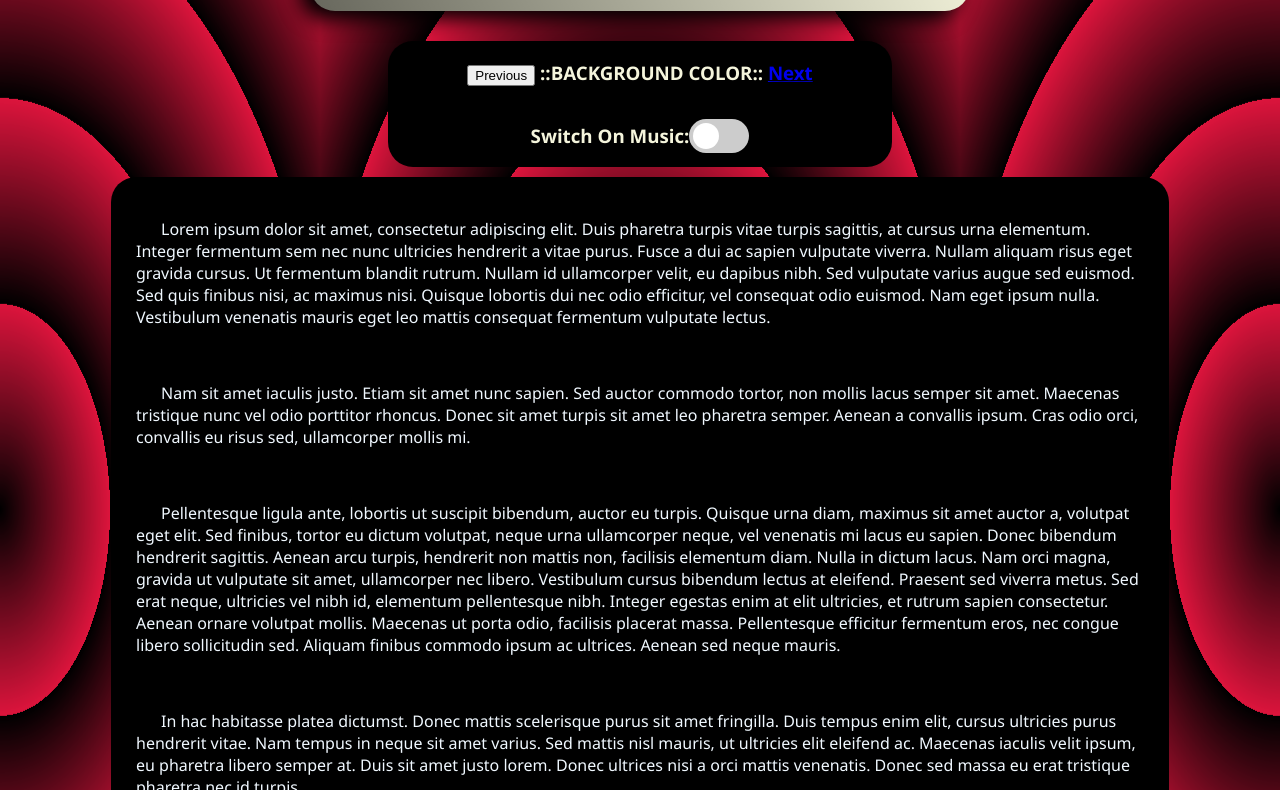
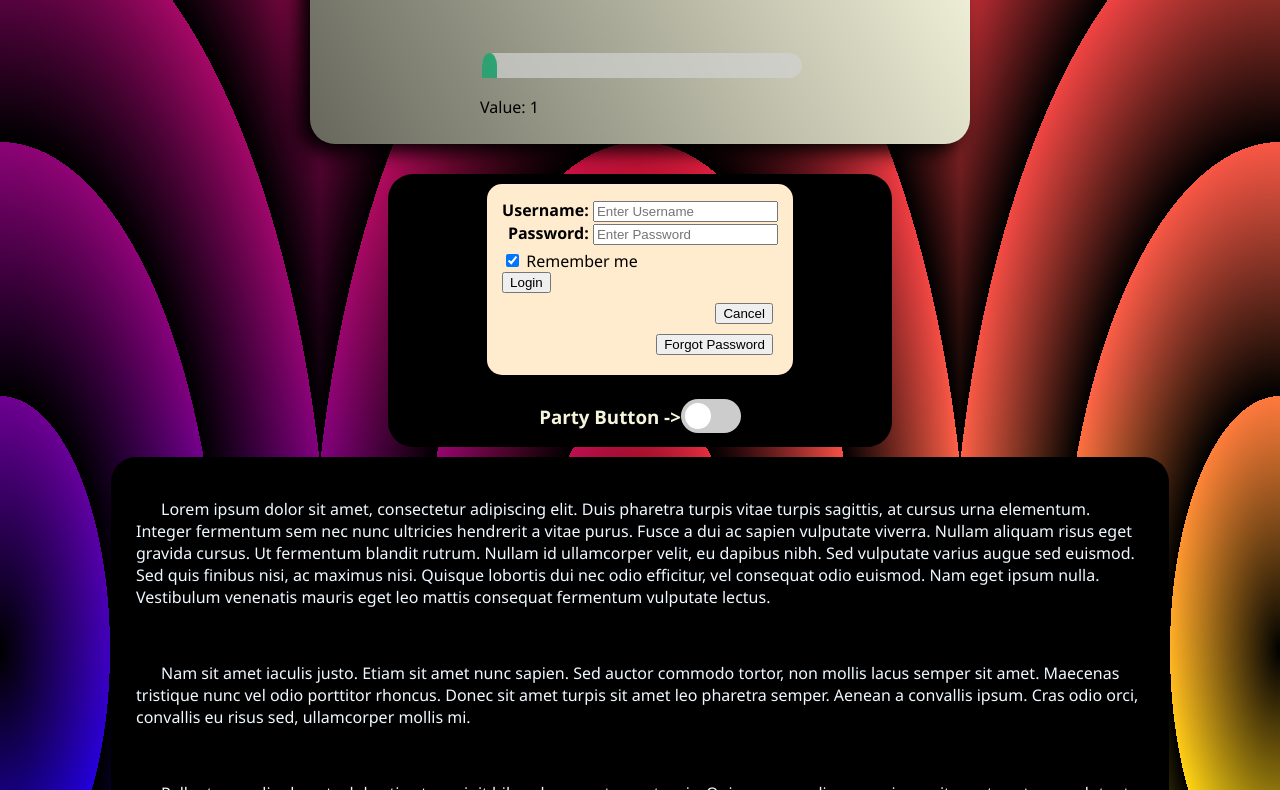
Before and after one commit to JohnMKreski/MSSE661---class-app, a plain HTML site: page public/index.html in a window 1280 px wide. Shown: the part 89-879 px from the top of the page. Drawn offline with Linux system fonts and the light colour scheme.

Commit message:
Week 2 Changes: js/login/sound/background

```diff
--- a/public/index.html
+++ b/public/index.html
@@ -6,6 +6,7 @@
 
         <link rel="stylesheet" href="src/css/style.css" />
         <link rel="stylesheet" href="src/css/switch.css" />
+        <link rel="stylesheet" href="src/css/backgroundSpin.css" />
 
         <title>JMK Class App</title>
     </head>
@@ -15,22 +16,56 @@
         <header>
             <div class="headCtn">
                 <h1 id="helloWorldText">
-
                 </h1>
             </div>
 
+            <div class="slidecontainer">
+                <input type="range" min="1" max="30" value="1" class="headSlider" id="myRange">
+                <p>Value: <span id="demo"></span></p>
+            </div>
         </header>
 
         <main>
             <div class="titleCtn">
-                <h3>
+                <!--<h3>
                     <button onclick = "reverseBackgroundColor()"> Previous </button>
                     ::BACKGROUND COLOR::
                     <a href="#" onclick = "backgroundColor()"> Next</a>
-                </h3>
+                </h3>-->
+                <form class="login" action="">
+                    <div class="loginCtn">
+                        <label for="uname">
+                            <b>
+                                Username:
+                            </b>
+                        <input id="uname" type="text" placeholder="Enter Username" required/>
+                        </label>
+
+                        <label for="psw">
+                            <b>
+                                Password:
+                            </b>
+                        <input id="psw" type="password" placeholder="Enter Password" required/>
+                        </label>
+                    </div>
+
+                    <div class = "loginBtn">
+                        <label>
+                            <input type="checkbox" checked="checked" name="remember"> Remember me
+                        </label>
+
+                        <button type="submit">Login</button>
+                    </div>
+
+                    <div class="cancelCtn">
+                        <button type="button" class="cancelBtn">Cancel</button>
+                        <button type="button" class="pswBtn">Forgot Password</button>
+                    </div>
+                </form>
+
                 <div class="switchCtn">
                     <h3>
-                        Switch On Music:
+                        Party Button ->
                     </h3>
 
                     <audio id="audioElement" src="src/audio/120_Gmin_WebsiteSong.wav">
@@ -115,7 +150,7 @@
         <script>
             // BACKGROUND COLOR CHANGER
 
-            var colorIndices = [0, 1, 2, 3, 4, 5];
+            /*var colorIndices = [0, 1, 2, 3, 4, 5];
             var currentColorIndex = 0;
             var intervalId;
 
@@ -143,16 +178,17 @@
 
             function toggleInterval() {
                 if (intervalId) {
-                    clearInterval(intervalId); // Stop the interval if it's running
+                    clearInterval(intervalId);
                     intervalId = null;
                     console.log("Background is Stopped.");
                 } else {
-                    intervalId = setInterval(backgroundColor, 2000); // Start the interval
+                    intervalId = setInterval(backgroundColor, 2000);
                     console.log("Background is Changing.");
 
                     setTimeout(() => {
-                        clearInterval(intervalId); // Stop the interval
+                        clearInterval(intervalId);
                         intervalId = null;
+                        //setIndexBackgroundColor(currentColorIndex);
                         console.log("Background animation timeout reached.");
                     }, 64000);
                 }
@@ -165,6 +201,20 @@
             document.getElementById("toggleAnimation").addEventListener("change", toggleAnimation);
 
 
+            */
+           //Header Slider
+
+            var slider = document.getElementById("myRange");
+            var output = document.getElementById("demo");
+            output.innerHTML = slider.value; // Display the default slider value
+
+            // Update the current slider value (each time you drag the slider handle)
+            slider.oninput = function() {
+                output.innerHTML = this.value;
+                // Adjust language indices based on the slider value
+                currentLanguageIndex = Math.floor((languageIndices.length) * (this.value / 100));
+                updateHelloWorld();
+            }
 
 
             // H1 TEXT Fade In and Out
@@ -173,11 +223,11 @@
             var currentLanguageIndex = 0;
 
 
-            function initializePage() {
+            /*function initializePage() {
                 updateHelloWorld();
                 setInterval(scrollHelloWorld, 2000);
                 //console.log("Hello World! Initial Index:", currentLanguageIndex, "of", languageIndices.length);
-            }
+            }*/
 
             function updateHelloWorld() {
                 var languages = [
@@ -216,7 +266,7 @@
                 document.getElementById('helloWorldText').textContent = languages[languageIndices[currentLanguageIndex]];
             }
 
-            function scrollHelloWorld() {
+            /*function scrollHelloWorld() {
                 currentLanguageIndex = (currentLanguageIndex + 1) % languageIndices.length;
                 fadeInOutHelloWorld();
                 updateHelloWorld();
@@ -229,9 +279,9 @@
 
                 //console.log("Hello World! Current Index:", currentLanguageIndex, "of", languageIndices.length);
 
-            }
+            //}
 
-            function fadeInOutHelloWorld() {
+            /*function fadeInOutHelloWorld() {
                 var h1Element = document.getElementById('helloWorldText');
                 var opacity = 0;
 
@@ -244,7 +294,7 @@
 
 
 
-            window.onload = initializePage;
+            window.onload = initializePage;*/
 
         </script>
     </div>
--- a/public/src/css/style.css
+++ b/public/src/css/style.css
@@ -6,9 +6,10 @@ body {
     margin: 0;
     padding: 0;
     font-family: 'Segoe UI', Tahoma, Geneva, Verdana, sans-serif;
-    background-color: crimson;
+    /*background-color: crimson;*/
     transition: background-color 0.5s ease;
     /*background-image: repeating-radial-gradient(black, transparent 1133px);*/
+    background-image: repeating-conic-gradient(crimson 0% , tomato 16.67%, yellow 33.33%, green 50%, blue 66.67%, purple 83.33%, crimson 100%);
 
 }
 
@@ -21,6 +22,8 @@ body {
 header {
     position: relative;
     display: flex;
+    flex-direction: column;
+    align-items: center;
     width: 50%;
     justify-content: center;
     border-radius: 25px;
@@ -31,6 +34,96 @@ header {
     background-image: linear-gradient(63deg, #00000094, transparent);
     box-shadow: -11px 8px 20px 0px;
     margin: 10px;
+}
+
+.headCtn {
+    height: 70px;
+    margin: 25px;
+}
+
+.slidecontainer {
+    display: flex;
+    flex-direction: column;
+    width: 50%; /* Width of the outside container */
+}
+
+/* The slider itself */
+.headSlider {
+-webkit-appearance: none;  /* Override default CSS styles */
+appearance: none;
+width: 100%; /* Full-width */
+height: 25px; /* Specified height */
+background: #d3d3d3; /* Grey background */
+outline: none; /* Remove outline */
+opacity: 0.7; /* Set transparency (for mouse-over effects on hover) */
+-webkit-transition: .2s; /* 0.2 seconds transition on hover */
+transition: opacity .2s;
+border-radius: 25px;
+}
+
+/* Mouse-over effects */
+.headSlider:hover {
+opacity: 1; /* Fully shown on mouse-over */
+}
+
+/* The slider handle (use -webkit- (Chrome, Opera, Safari, Edge) and -moz- (Firefox) to override default look) */
+.headSlider::-webkit-slider-thumb {
+-webkit-appearance: none; /* Override default look */
+appearance: none;
+width: 15px; /* Set a specific slider handle width */
+height: 25px; /* Slider handle height */
+background: #04AA6D; /* Green background */
+cursor: pointer; /* Cursor on hover */
+border-top-left-radius: 75%;
+border-top-right-radius: 75%;
+}
+
+.headSlider::-moz-range-thumb {
+width: 25px; /* Set a specific slider handle width */
+height: 25px; /* Slider handle height */
+background: #04AA6D; /* Green background */
+cursor: pointer; /* Cursor on hover */
+}
+
+
+.login {
+    display: block;
+    background: blanchedalmond;
+    margin: 10px;
+    padding: 10px;
+    border-radius: 15px;
+
+}
+
+.loginCtn {
+    display: flex;
+    flex-direction: column;
+    align-items: flex-end;
+    margin: 5px;
+}
+
+.loginBtn {
+    display: flex;
+    justify-content: center;
+    margin: 5px;
+    flex-direction: column;
+    align-items: flex-start;
+}
+
+.cancelCtn {
+    display: flex;
+    flex-direction: column;
+    justify-content: center;
+    margin: 5px;
+    align-items: flex-end;
+}
+
+.cancelBtn {
+    margin: 5px;
+}
+
+.pswBtn {
+    margin: 5px;
 }
 
 
@@ -92,9 +185,7 @@ main p {
     text-shadow: 2px 2px 5px black;
 }
 
-.headCtn {
-    height: 70px;
-}
+
 
 
 h1 {
@@ -103,7 +194,7 @@ h1 {
     white-space: nowrap;
     overflow: hidden;
     opacity: 1;
-    transition: opacity 1s ease; /* SHORTHAND TRANSISTION*/
+    /*transition: opacity 1s ease; /* SHORTHAND TRANSISTION*/
 
 }
 
--- a/public/src/css/switch.css
+++ b/public/src/css/switch.css
@@ -3,6 +3,9 @@
     background-repeat: repeat-x;
     background-size: 50%;
     background-position: center;
+    /*
+    background-image: repeating-conic-gradient(crimson 0% , tomato 16.67%, yellow 33.33%, green 50%, blue 66.67%, purple 83.33%, crimson 100%);
+    */
 }
 
 .switch {
--- a/public/src/js/switch.js
+++ b/public/src/js/switch.js
@@ -1,23 +1,51 @@
 const toggleSwitch = document.getElementById("toggleAnimation");
 const backgroundElement = document.getElementById("backgroundElement");
 const audioElement = document.getElementById("audioElement");
+// let timeoutDuration = 64000;
+let updateRemainingTime;
+
+function updateTimeRemaining() {
+    const remainingTime = audioElement.duration - audioElement.currentTime;
+    console.log("Time remaining in audio:", remainingTime.toFixed(0), "seconds.");
+}
 
 toggleSwitch.addEventListener("change", function() {
     if (this.checked) {
+        backgroundElement.classList.add("spin-animation");
         backgroundElement.classList.add("repeating-radial-gradient-animation");
         audioElement.play();
+        console.log("Switch Turned On.");
 
-        setTimeout(() => {
+        // Start updating remaining time
+        updateRemainingTime = setInterval(updateTimeRemaining, 1000);
+
+        // Listen for the 'ended' event of the audio element
+        audioElement.addEventListener("ended", function() {
             toggleSwitch.checked = false;
+            backgroundElement.classList.remove("spin-animation");
             backgroundElement.classList.remove("repeating-radial-gradient-animation");
             audioElement.pause();
             audioElement.currentTime = 0;
-          }, 64000);
-        console.log("Switch turned on");
+            console.log("Audio ended. Turned off.");
+            clearInterval(updateRemainingTime); // Stop updating remaining time
+        });
+
+        // Commented out because the audio time controls the length of the switch being turned on
+        /*setTimeout(() => {
+            toggleSwitch.checked = false;
+            backgroundElement.classList.remove("spin-animation");
+            backgroundElement.classList.remove("repeating-radial-gradient-animation");
+            audioElement.pause();
+            audioElement.currentTime = 0;
+            clearInterval(updateRemainingTime);
+            console.log("Timed Out.")
+          }, timeoutDuration); */
     } else {
+        console.log("Switch Turned Off."); // Log when the switch is turned off
+        backgroundElement.classList.remove("spin-animation");
         backgroundElement.classList.remove("repeating-radial-gradient-animation");
         audioElement.pause();
         audioElement.currentTime = 0;
-        console.log("Switch turned off");
+        clearInterval(updateRemainingTime); // Stop updating remaining time
     }
 });
```
Also changed, not shown: public/src/css/backgroundSpin.css (added, +116 -0 lines).
